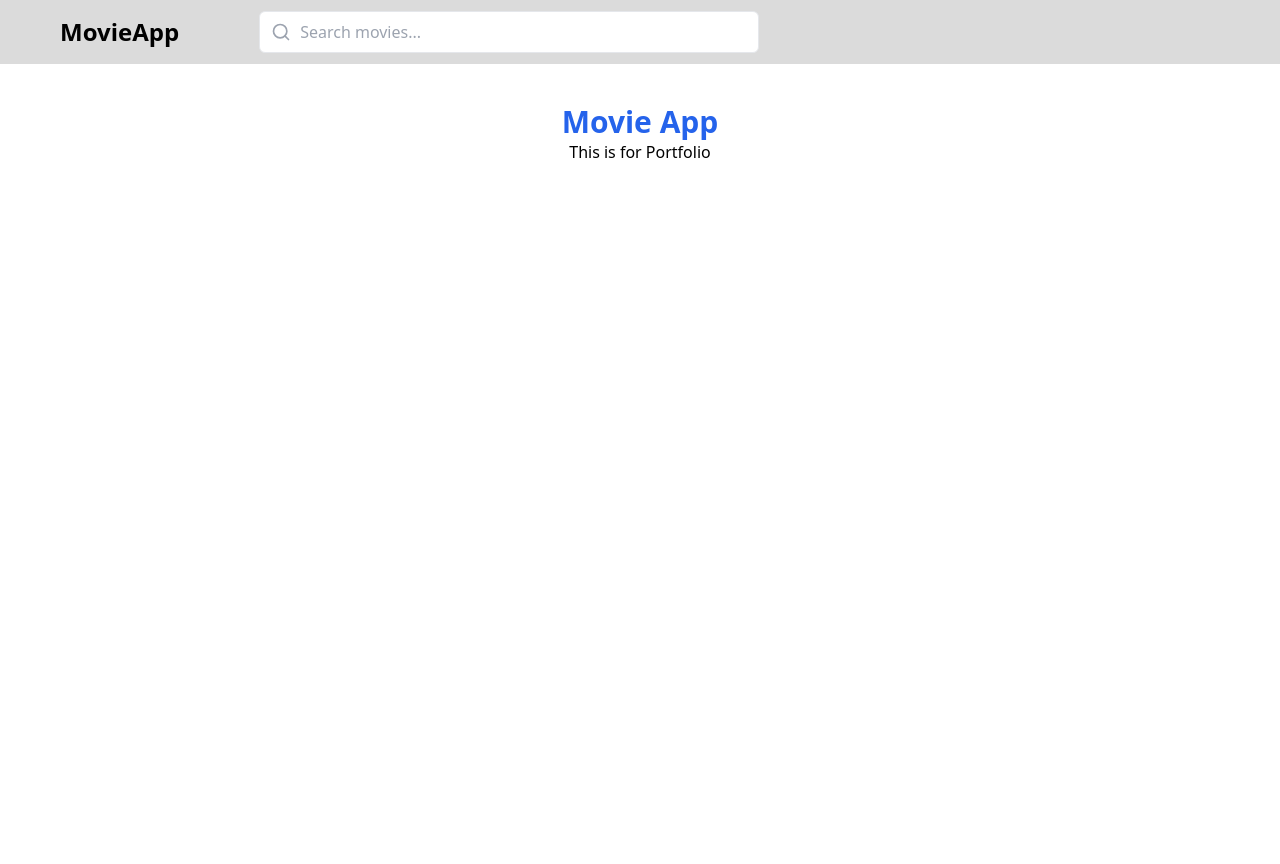
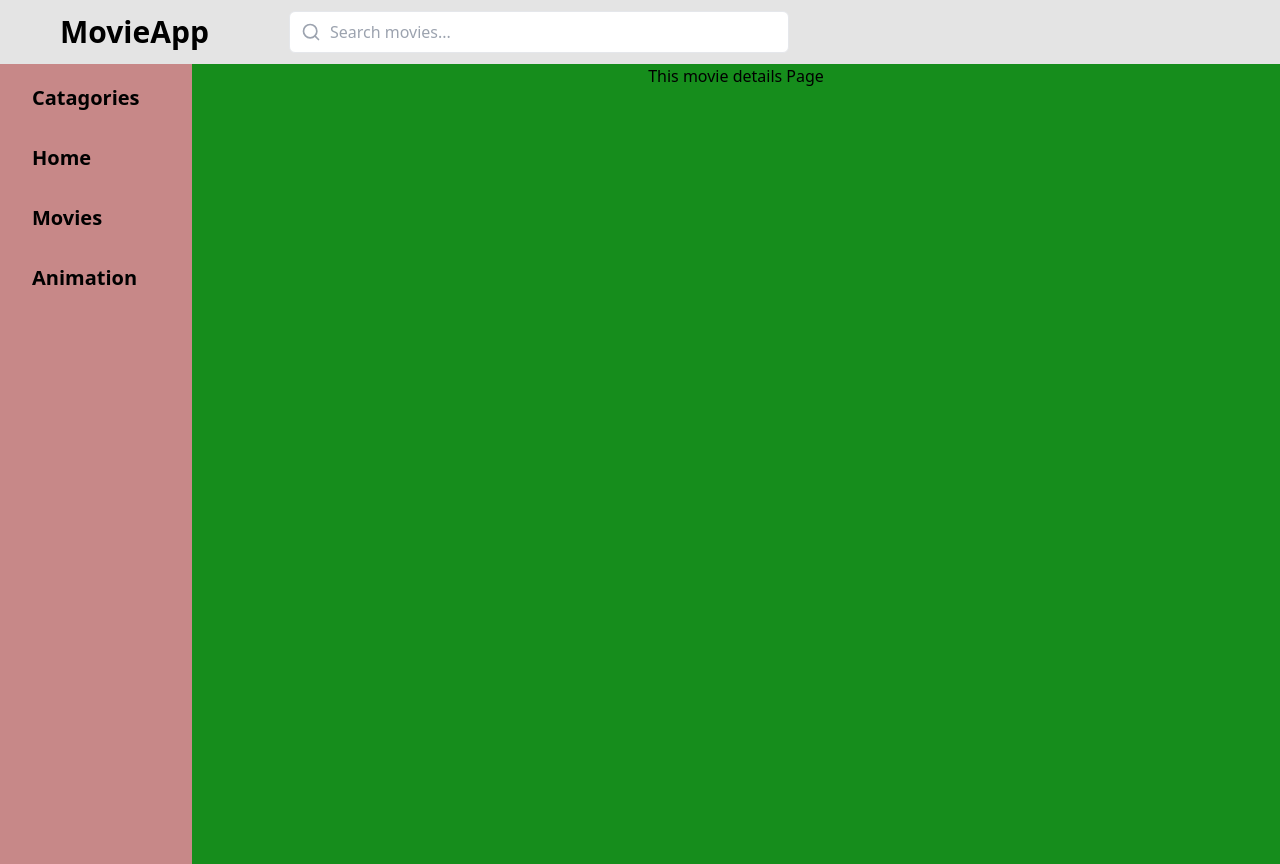
Before and after one commit to Ahammed-Hossain/Movie-App, a React (Create React App) app: page /movieDetailsPage in a window 1280 px wide. Before the commit the page ends 800 px from the top, so only its background shows below. Built offline with nearby package versions, Linux system fonts and the light colour scheme.

Commit message:
added some files

```diff
--- a/src/App.js
+++ b/src/App.js
@@ -1,11 +1,17 @@
 
+import { createBrowserRouter, RouterProvider } from 'react-router-dom';
 import './App.css';
 import Home from './Components/Home';
+import MovieDetailsPage from './Components/MovieDetailsPage';
 
 function App() {
+  const allrouters = createBrowserRouter([
+    { path: '/', element: <Home /> },
+    { path: 'movieDetailsPage', element: <MovieDetailsPage /> },
+  ]);
   return (
     <div className="App">
-      <Home />
+      <RouterProvider router={allrouters} />
     </div>
   );
 }
--- a/src/Components/Home.jsx
+++ b/src/Components/Home.jsx
@@ -1,15 +1,32 @@
 import React from "react";
 import Navbar from "./functions/Navbar";
+import { useNavigate } from "react-router-dom";
+import Sidebar from "./functions/Sidebar";
 
 export default function Home() {
+  const navigate = useNavigate();
+
+  let ClickMovie = () => {
+    navigate("movieDetailsPage");
+  };
   return (
     <div>
       <div>
-        <Navbar/>
-        <h1 className="text-3xl font-bold text-center text-blue-600 mt-10">
-          Movie App
-        </h1>
-        <p>This is for Portfolio</p>
+        <Navbar />
+        <div className="flex w-full">
+          <div className="w-[15%] bg-[#c78888]">
+            <Sidebar/>
+          </div>
+          <div className="w-[85%] bg-[#168d1c] h-lvh">
+            <h1 className="text-3xl font-bold text-center text-blue-600  h-[60%] bg-[#a0e2a3]">
+              Banner
+            </h1>
+            <p>This is for Portfolio</p>
+            <button className="bg-[#ca3c3c]" onClick={ClickMovie}>
+              Movie
+            </button>
+          </div>
+        </div>
       </div>
     </div>
   );
--- a/src/Components/MovieDetailsPage.jsx
+++ b/src/Components/MovieDetailsPage.jsx
@@ -1,7 +1,21 @@
-import React from 'react'
+import React from "react";
+import Navbar from "./functions/Navbar";
+import Sidebar from "./functions/Sidebar";
 
 export default function MovieDetailsPage() {
   return (
-    <div>MovieDetailsPage</div>
-  )
+    <div>
+      <div>
+        <Navbar />
+      </div>
+      <div className="flex w-full">
+        <div className="w-[15%] bg-[#c78888]">
+          <Sidebar />
+        </div>
+        <div className="w-[85%] bg-[#168d1c] h-lvh">
+          <p>This movie details Page</p>
+        </div>
+      </div>
+    </div>
+  );
 }
--- /dev/null
+++ b/src/Components/functions/MovieCard.jsx
@@ -0,0 +1,11 @@
+import React from 'react'
+
+export default function MovieCard() {
+  return (
+    <div>
+        <div>
+            <p>This is movie card</p>
+        </div>
+    </div>
+  )
+}
--- a/src/Components/functions/Navbar.jsx
+++ b/src/Components/functions/Navbar.jsx
@@ -1,14 +1,21 @@
 import React from "react";
 import { FiSearch } from "react-icons/fi";
+import { useNavigate } from "react-router-dom";
 
 export default function Navbar() {
+  const navigate=useNavigate();
+
+  let LogoClick =()=> {
+    navigate("/")
+  }
+
   return (
     <div className="">
       {" "}
       {/* Navbar Background */}
-      <div className="h-16 flex items-center relative px-5  bg-[#dbdbdb]">
+      <div className="h-16 flex items-center relative px-5  bg-[#e4e4e4]">
         {/* Logo */}
-        <p className="cursor-pointer ml-10 font-black text-2xl text-black">
+        <p className="cursor-pointer ml-10 font-extrabold text-3xl text-black" onClick={LogoClick}>
           MovieApp
         </p>
 
@@ -16,7 +23,7 @@ export default function Navbar() {
         <div className="px-20">
           <div className="relative">
             {/* Search Icon */}
-            <FiSearch className="absolute left-3 top-1/2 -translate-y-1/2 text-gray-400 text-xl" />
+            <FiSearch className="absolute left-3 top-1/2 -translate-y-1/2 text-gray-400 text-xl cursor-pointer" />
 
             {/* Search Input */}
             <input
--- /dev/null
+++ b/src/Components/functions/Sidebar.jsx
@@ -0,0 +1,21 @@
+import React from 'react'
+import { useNavigate } from 'react-router-dom'
+
+export default function Sidebar() {
+    const navigate =useNavigate()
+
+    let homeClick=()=> {
+        navigate('/');
+    }
+  return (
+    <div>
+        <div className='mt-5 ml-8'>
+            <p className='text-xl font-bold text-left pb-8 cursor-pointer'>Catagories</p>
+            <p className='text-xl font-bold text-left pb-8 cursor-pointer' onClick={homeClick}>Home</p>
+            <p className='text-xl font-bold text-left pb-8 cursor-pointer'>Movies</p>
+            <p className='text-xl font-bold text-left pb-8 cursor-pointer'>Animation</p>
+
+        </div>
+    </div>
+  )
+}
```
